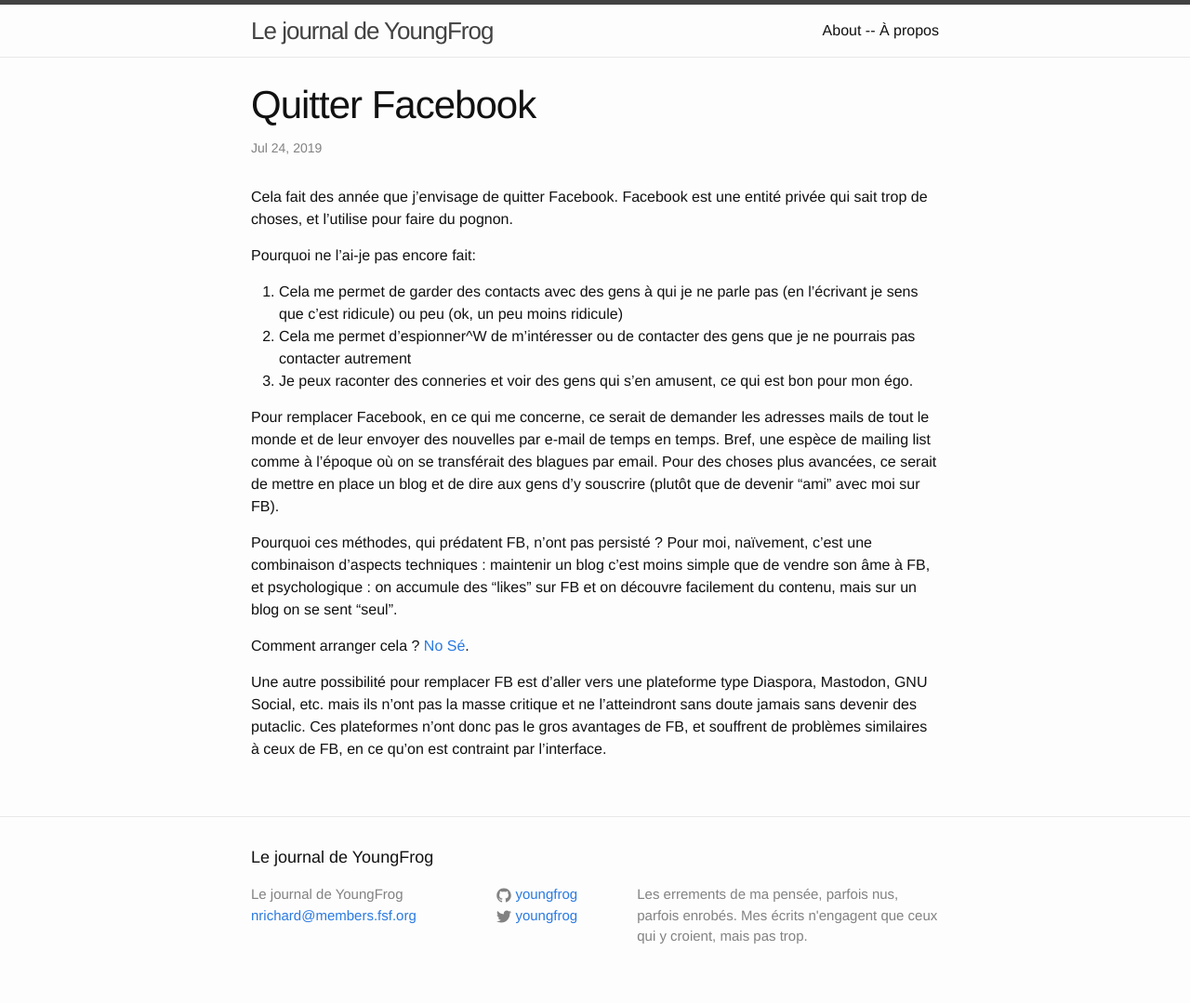
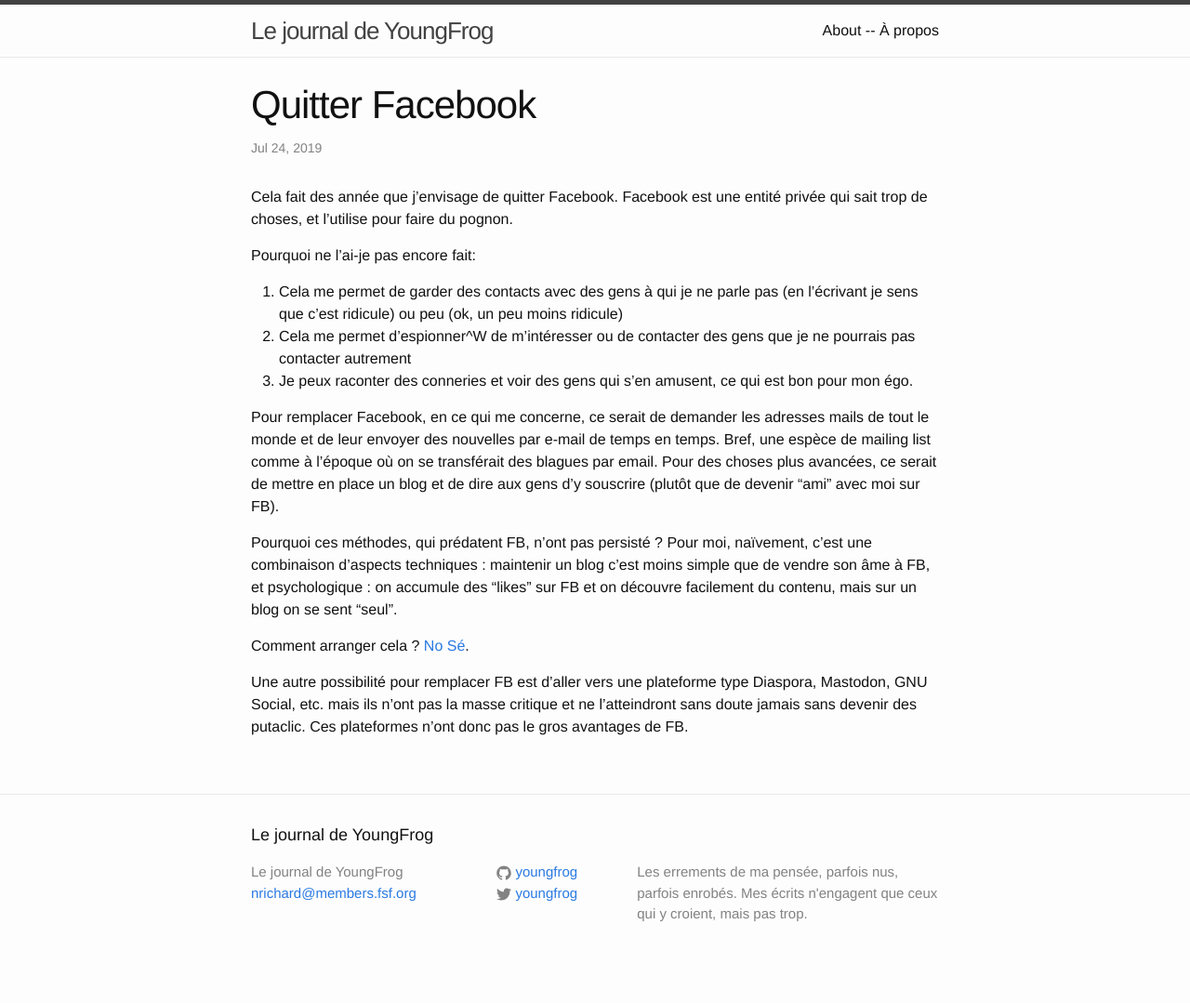
Before and after one commit to YoungFrog/youngfrog.github.io, a Jekyll site: the page built from _posts/2019-07-24-quitter-facebook.markdown, in a window 1280 px wide. Shown: the whole page at 93% size. Built offline with Jekyll 4.4.1, drawn with Linux system fonts in a browser that asks for light colours; after the commit the page ends 1055 px from its top, so only the background shows below that.

Commit message:
On n'est pas techniquement contrait par l'interface vu que les logiciels sont libres

```diff
--- a/_posts/2019-07-24-quitter-facebook.markdown
+++ b/_posts/2019-07-24-quitter-facebook.markdown
@@ -34,5 +34,4 @@ Comment arranger cela ?
 Une autre possibilité pour remplacer FB est d'aller vers une plateforme type
 Diaspora, Mastodon, GNU Social, etc. mais ils n'ont pas la masse critique et ne
 l'atteindront sans doute jamais sans devenir des putaclic. Ces plateformes n'ont
-donc pas le gros avantages de FB, et souffrent de problèmes similaires à ceux de
-FB, en ce qu'on est contraint par l'interface.
+donc pas le gros avantages de FB.
```
